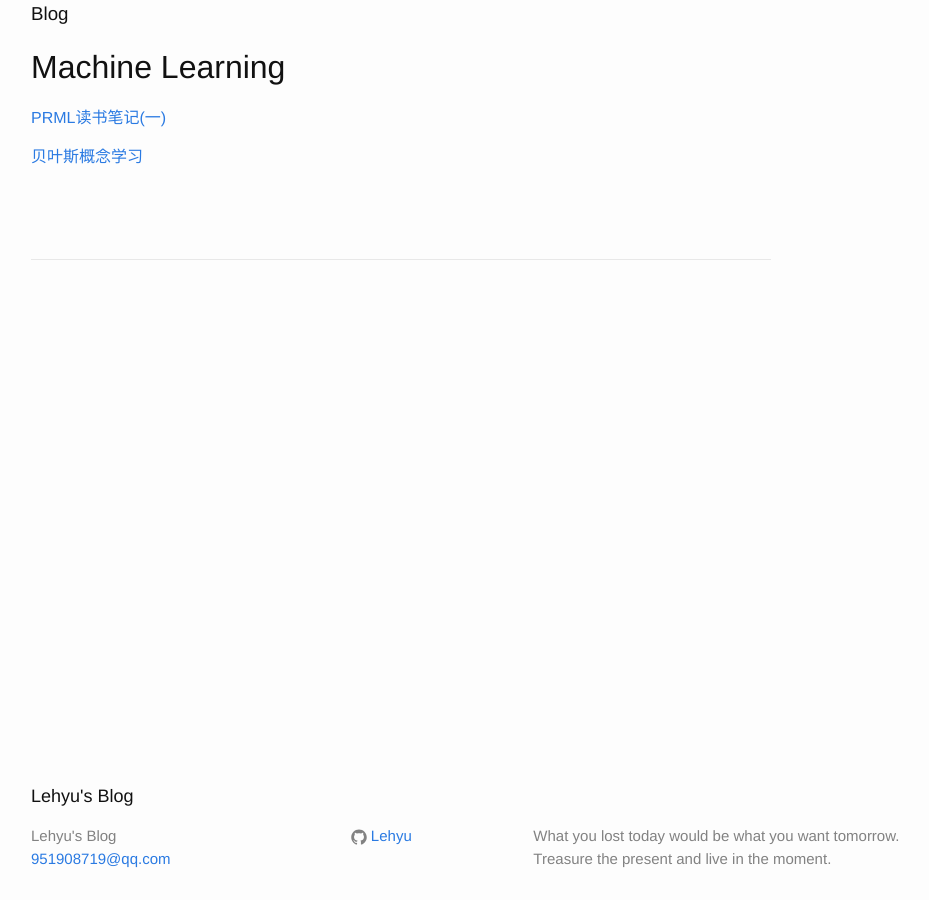
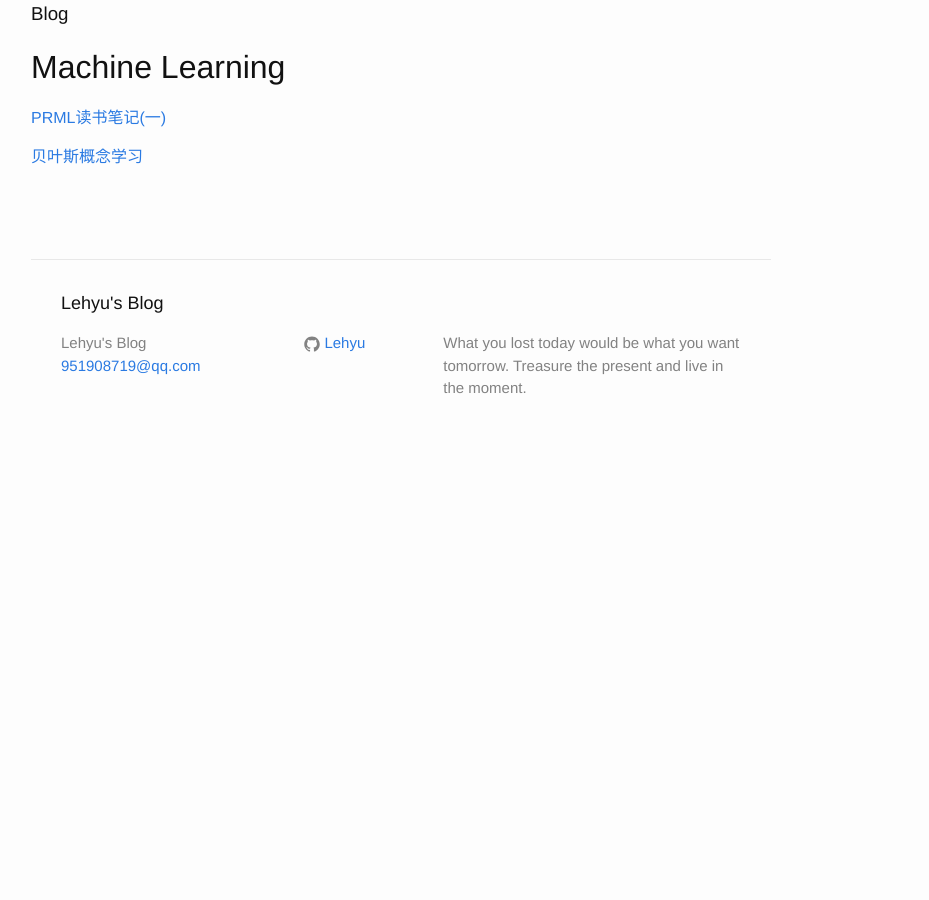
Before and after one commit to Lehyu/Blog, a Jekyll site: the page built from README.md, in a window 1280 px wide. Shown: the whole page, without its empty margins (239-1168 px from the left). Built offline with Jekyll 4.4.1, drawn with Linux system fonts in a browser that asks for light colours; our own code applies the rules of GitHub Pages for plain Markdown files.

Commit message:
test page config

```diff
--- a/_includes/footer.html
+++ b/_includes/footer.html
@@ -1,6 +1,6 @@
 <footer class="site-footer">
 
-  <div id="footer">
+  <div class="wrapper">
 
     <h2 class="footer-heading">{{ site.title }}</h2>
 
--- a/css/mystyle.css
+++ b/css/mystyle.css
@@ -2,9 +2,6 @@
     position: relative;   /*重要！保证footer是相对于wapper位置绝对*/
     height: auto;          /* 保证页面能撑开浏览器高度时显示正常*/
     min-height: 100%  /* IE6不支持，IE6要单独配置*/
-}
-#footer{
-   position: absolute;  bottom: 0; /* 关键 */
 }
 #main-content{
    padding-bottom: 60px; /*重要！给footer预留的空间*/
```
